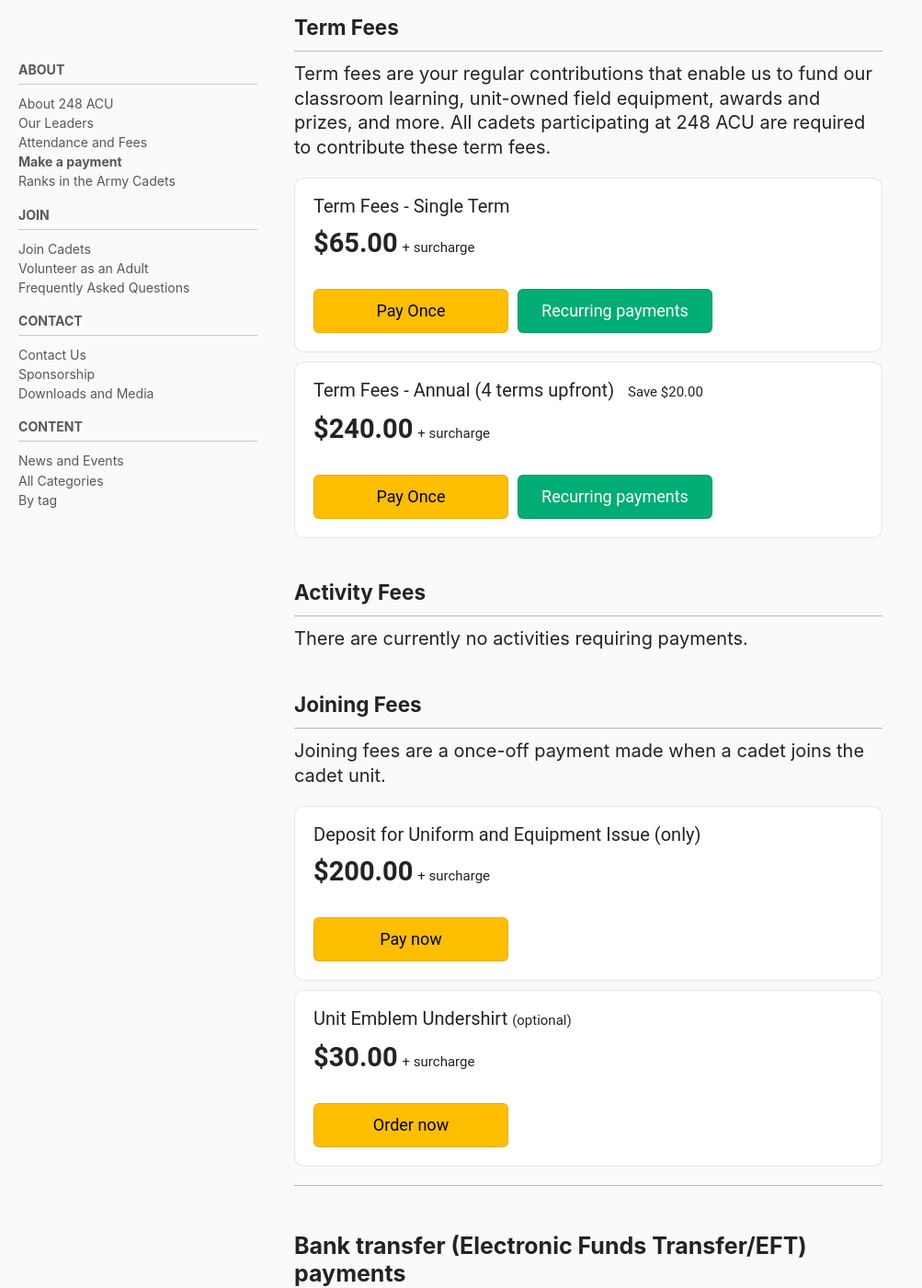
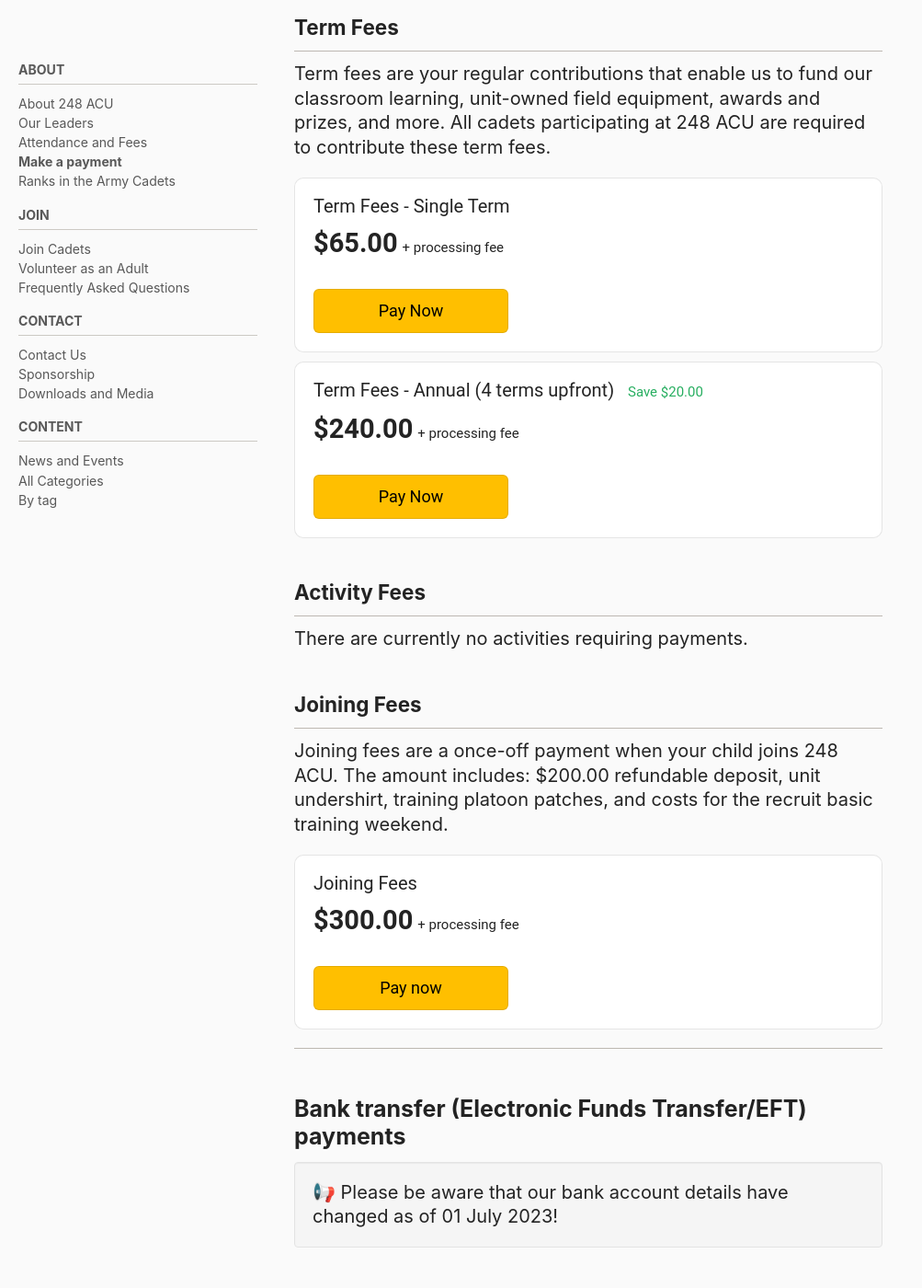
Before and after one commit to alansfyeung/248acu-website, a Jekyll site: the page built from _pages/payments.md, in a window 1280 px wide and 1400 px high, scrolled down 380 px. Shown: the whole window at 92% size, without its empty margins (0-1003 px from the left). Built offline with Jekyll 4.4.1, drawn with Linux system fonts in a browser that asks for light colours; cached includes are drawn as plain includes.

Commit message:
Update payment links again

```diff
--- a/_pages/payments.md
+++ b/_pages/payments.md
@@ -22,18 +22,16 @@
 <div class="fees__credit-card">
   <div class="fees__box">
       <p class="fees__box__title">Term Fees - Single Term</p>
-      <p class="fees__box__price"><span class="fees__box__price--amount">$65.00</span> <small>+ surcharge</small></p>
+      <p class="fees__box__price"><span class="fees__box__price--amount">$65.00</span> <small>+ processing fee</small></p>
       <div class="fees__button-group">
-        <a target="_blank" data-url="https://square.link/u/lNgAjpJP?src=embed" href="https://square.link/u/lNgAjpJP?src=embed" class="square-checkout-button fees__button">Pay Once</a>
-        <a target="_blank" data-url="https://square.link/u/WLi6h1Jy?src=embed" href="https://square.link/u/WLi6h1Jy?src=embed" class="square-checkout-button fees__button fees__button--alt">Recurring payments</a>
+        <a target="_blank" data-url="https://square.link/u/lNgAjpJP?src=embed" href="https://square.link/u/lNgAjpJP?src=embed" class="square-checkout-button fees__button">Pay Now</a>
       </div>
   </div>
   <div class="fees__box">
-      <p class="fees__box__title">Term Fees - Annual (4 terms upfront)  &nbsp;&nbsp;<small>Save $20.00</small></p>
-      <p class="fees__box__price"><span class="fees__box__price--amount">$240.00</span> <small>+ surcharge</small></p>
+      <p class="fees__box__title">Term Fees - Annual (4 terms upfront)  &nbsp;&nbsp;<small style="color: #27ae60">Save $20.00</small></p>
+      <p class="fees__box__price"><span class="fees__box__price--amount">$240.00</span> <small>+ processing fee</small></p>
       <div class="fees__button-group">
-        <a target="_blank" data-url="https://square.link/u/KrKdDTJX?src=embed" href="https://square.link/u/KrKdDTJX?src=embed" class="square-checkout-button fees__button">Pay Once</a>
-        <a target="_blank" data-url="https://square.link/u/ZaiQsbyd?src=embed" href="https://square.link/u/ZaiQsbyd?src=embed" class="square-checkout-button fees__button fees__button--alt">Recurring payments</a>
+        <a target="_blank" data-url="https://square.link/u/KrKdDTJX?src=embed" href="https://square.link/u/KrKdDTJX?src=embed" class="square-checkout-button fees__button">Pay Now</a>
       </div>
   </div>
 </div>
@@ -46,21 +44,14 @@
 
 ### Joining Fees
 
-Joining fees are a once-off payment made when a cadet joins the cadet unit.
+Joining fees are a once-off payment when your child joins 248 ACU. The amount includes: $200.00 refundable deposit, unit undershirt, training platoon patches, and costs for the recruit basic training weekend.
 
 <div class="fees__credit-card">
   <div class="fees__box">
-      <p class="fees__box__title">Deposit for Uniform and Equipment Issue (only)</p>
-      <p class="fees__box__price"><span class="fees__box__price--amount">$200.00</span> <small>+ surcharge</small></p>
+      <p class="fees__box__title">Joining Fees</p>
+      <p class="fees__box__price"><span class="fees__box__price--amount">$300.00</span> <small>+ processing fee</small></p>
       <div class="fees__button-group">
         <a target="_blank" data-url="https://square.link/u/Y4rlINVY?src=embed" href="https://square.link/u/Y4rlINVY?src=embed" class="square-checkout-button fees__button">Pay now</a>
-      </div>
-  </div>
-  <div class="fees__box">
-      <p class="fees__box__title">Unit Emblem Undershirt <small>(optional)</small></p>
-      <p class="fees__box__price"><span class="fees__box__price--amount">$30.00</span> <small>+ surcharge</small></p>
-      <div class="fees__button-group">
-        <a target="_blank" data-url="https://square.link/u/MlhHex1A?src=embed" href="https://square.link/u/MlhHex1A?src=embed" class="square-checkout-button fees__button">Order now</a>
       </div>
   </div>
 </div>
```
